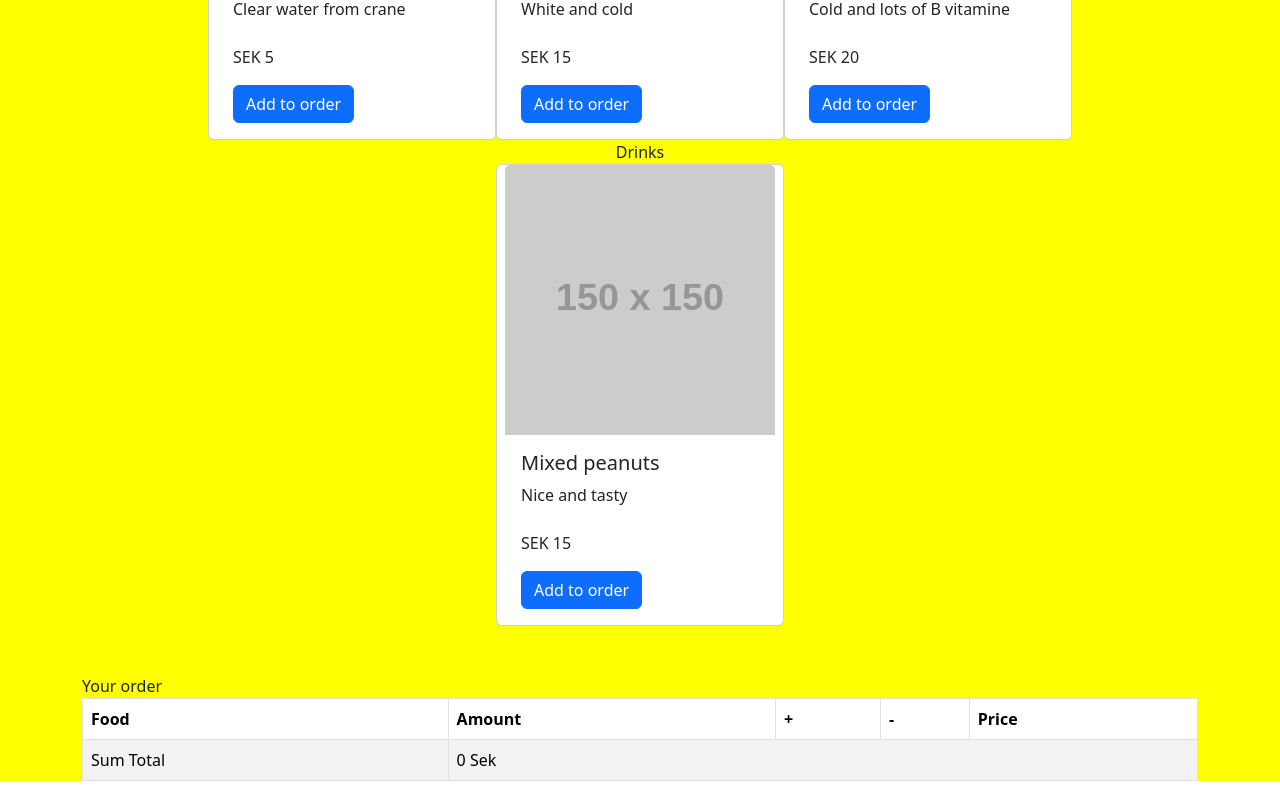
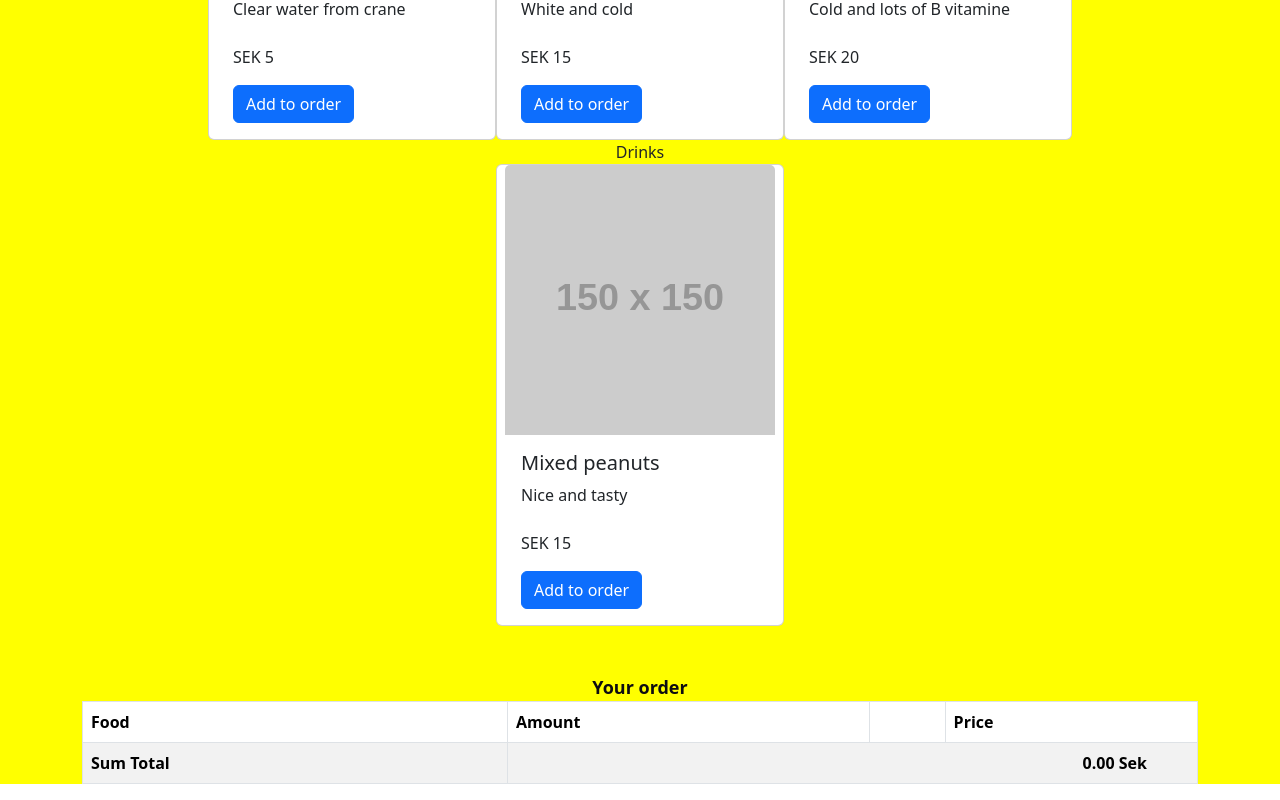
Before and after one commit to Jari1980/ReactFastFoodMeny, a React (Vite) app: page /meny in a window 1280 px wide. Shown: the part 1430-2230 px from the top of the page. Built offline with nearby package versions, Linux system fonts and the light colour scheme.

Commit message:
table working and looking good

```diff
--- a/src/components/Meny.jsx
+++ b/src/components/Meny.jsx
@@ -5,6 +5,7 @@ import CardComp from "./CardComp"
 import './meny.css';
 import { Button } from "react-bootstrap";
 import Order from "./Order";
+
 
 
 const Meny = () => {
@@ -117,7 +118,7 @@ const Meny = () => {
       <br />
       <br />
       <div className="container">
-        <span id="orderSpan">Your order</span>
+        <span id="titleSpan">Your order</span>
         <Order />
       </div>
     </div>
--- a/src/components/Order.jsx
+++ b/src/components/Order.jsx
@@ -1,39 +1,36 @@
 import React from "react";
 import { useThemeContext } from "./context";
-import menyItemData from "../data/MenyItems"
-import { Button, Table } from "react-bootstrap";
+import menyItemData from "../data/MenyItems";
+import { Button } from "react-bootstrap";
+import Table from "react-bootstrap/Table";
 
 const Order = (props) => {
   const { order, setOrder } = useThemeContext("");
 
-  const orderDistinct = [...new Set(order)]
+  const orderDistinct = [...new Set(order)];
 
   const menyFiltered = [];
 
-  for(const item of orderDistinct){
-    menyFiltered.push(menyItemData[item - 1])
+  for (const item of orderDistinct) {
+    menyFiltered.push(menyItemData[item - 1]);
   }
 
-  function addFood(id){
-    setOrder([...order, id])
+  function addFood(id) {
+    setOrder([...order, id]);
   }
 
-  function removeFood(id){
+  function removeFood(id) {
     const index = order.indexOf(id);
-    setOrder([
-        ...order.slice(0, index),
-        ...order.slice(index + 1)
-    ])
+    setOrder([...order.slice(0, index), ...order.slice(index + 1)]);
   }
 
-  function total(){
+  function total() {
     let sum = 0;
-    order.forEach(element => {
+    order.forEach((element) => {
       sum = sum + menyItemData[element - 1].price;
     });
     return sum;
   }
-
 
   return (
     <div>
@@ -42,36 +39,64 @@ const Order = (props) => {
           <tr>
             <th>Food</th>
             <th>Amount</th>
-                <th>+</th>
-                <th>-</th>
+            <th></th>
             <th>Price</th>
           </tr>
         </thead>
 
         {menyFiltered.map((item) => (
-                <tbody>
+          <tbody key={item.id}>
+            <tr>
               <td>{item.title}</td>
-                <td>{order.filter(function(value){return value === item.id}).length}</td>
-                <td><Button size="sm" variant="primary" onClick={() => addFood(item.id)}>Add</Button></td>
-                <td><Button size="sm" variant="danger" onClick={() => removeFood(item.id)}>Remove</Button></td>
-                <td>{item.price * order.filter(function(value){return value === item.id}).length} Sek</td>
+              <td>
+                {
+                  order.filter(function (value) {
+                    return value === item.id;
+                  }).length
+                }
+              </td>
+              <td>
+                <Button
+                  size="sm"
+                  variant="success"
+                  onClick={() => addFood(item.id)}
+                >
+                  +
+                </Button>{" "}
+                /{" "}
+                <Button
+                  size="sm"
+                  variant="danger"
+                  onClick={() => removeFood(item.id)}
+                >
+                  -
+                </Button>
+              </td>
+              <td>
+                {(item.price *
+                  order.filter(function (value) {
+                    return value === item.id;
+                  }).length).toFixed(2)} Sek
+              </td>
+            </tr>
           </tbody>
         ))}
         <tbody>
           <tr>
-            <td>Sum Total</td>
-            <td colSpan={4}>{total()} Sek</td>
+            <td>
+              <b>Sum Total</b>
+            </td>
+            <td colSpan={3} style={{ textAlign: "right", paddingRight: 50 }}>
+              <b>{total().toFixed(2)} Sek</b>
+            </td>
           </tr>
         </tbody>
       </Table>
-
-
     </div>
   );
 };
 
 export default Order;
-
 
 /*
 <ol>
--- a/src/components/meny.css
+++ b/src/components/meny.css
@@ -5,3 +5,14 @@
     justify-Content: center;
     align-Items: center;
 }
+
+#titleSpan {
+    font-size: large;
+    font-weight: 900;
+    display: flex;
+    justify-Content: center;
+    align-Items: center;
+    padding-Top: "30px";
+    padding-bottom: "50px"!important;
+    color: #0d0c11 !important;
+}
```
Lines whose indentation alone changed are shown as unchanged.
